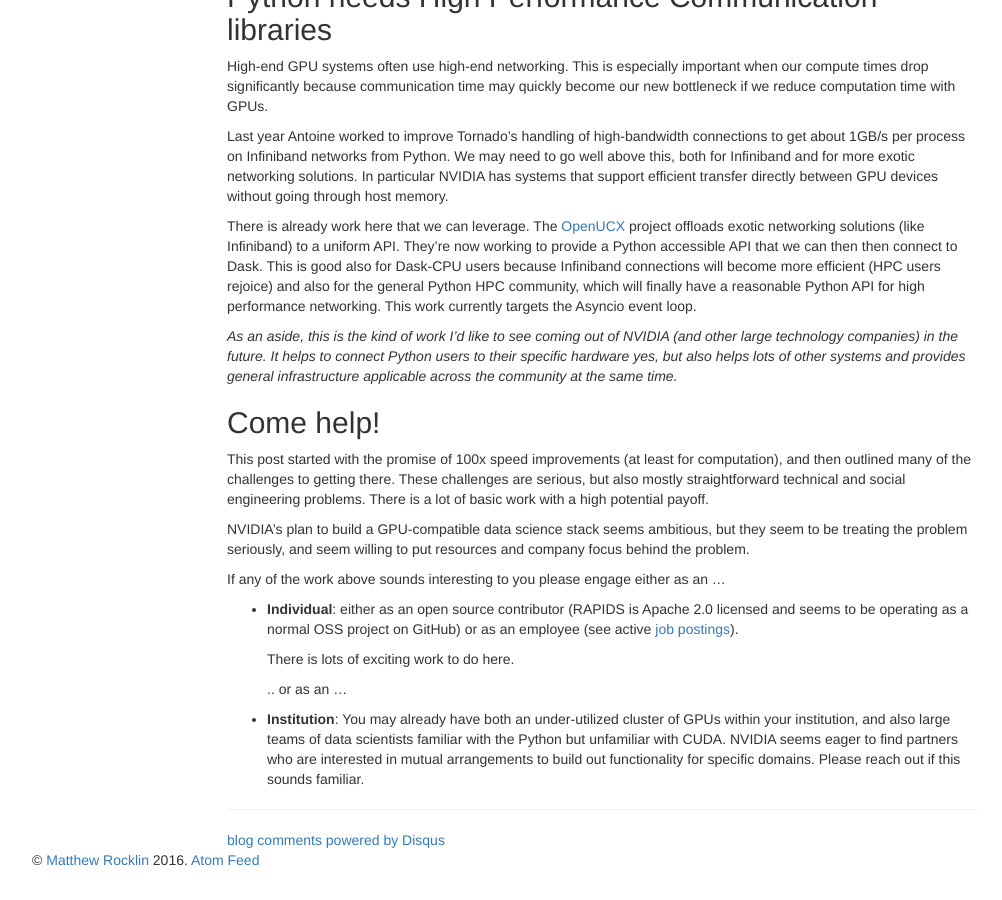
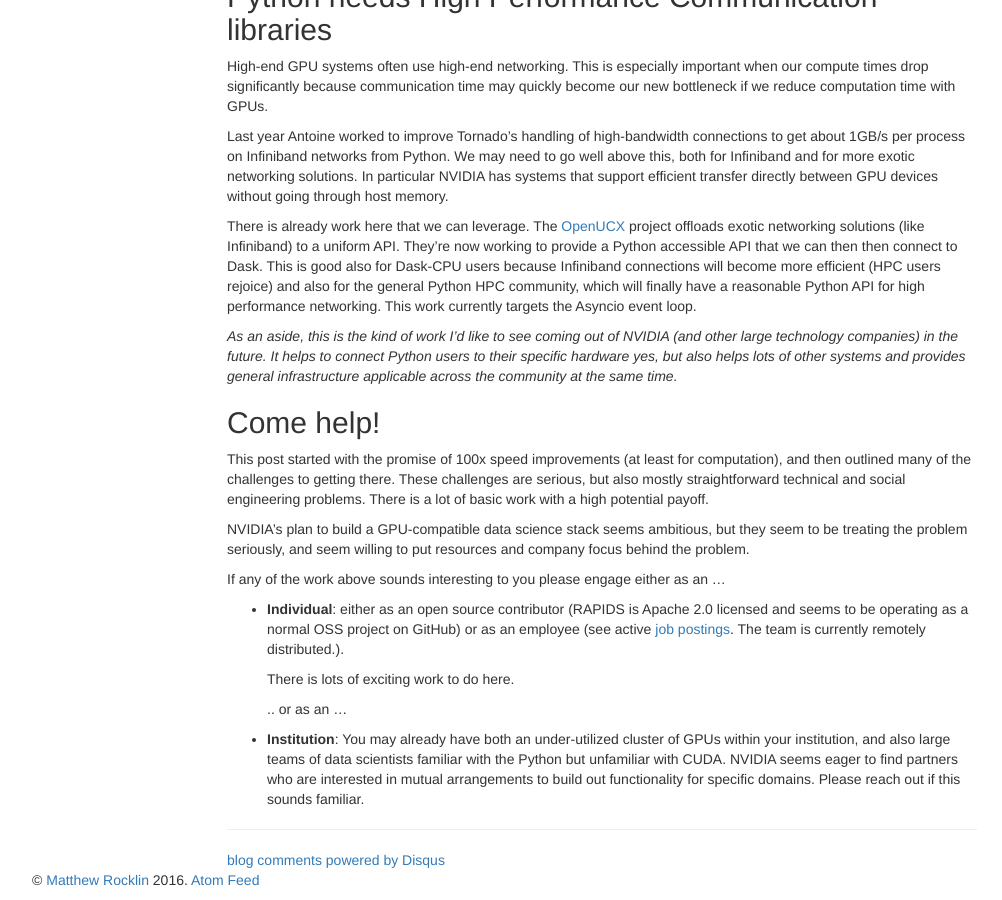
Before and after one commit to besyskymnbk/blog, a Jekyll site: the page built from _posts/work/2018-12-17-gpu-python-challenges.md, in a window 1280 px wide and 900 px high, scrolled down 6600 px. Shown: the whole window, without its empty margins (38-1040 px from the left). Built offline with Jekyll 4.4.1, drawn with Linux system fonts in a browser that asks for light colours; comment, search, counter and statistics services are not loaded.

Commit message:
update job posting link

```diff
--- a/_posts/work/2018-12-17-gpu-python-challenges.md
+++ b/_posts/work/2018-12-17-gpu-python-challenges.md
@@ -503,7 +503,7 @@ If any of the work above sounds interesting to you please engage either as an
 -  **Individual**: either as an open source contributor (RAPIDS is Apache 2.0
    licensed and seems to be operating as a normal OSS project on GitHub) or as
    an employee
-   (see active [job postings](https://www.google.com/search?q=nvidia+rapids&ibp=htl;jobs#fpstate=tldetail&htidocid=PEj50HJ9NiABW4nJAAAAAA%3D%3D&htivrt=jobs)).
+   (see active [job postings](https://nvidia.wd5.myworkdayjobs.com/en-US/NVIDIAExternalCareerSite/job/US-TX-Austin/Senior-Library-Software-Engineer---RAPIDS_JR1919608-1).  The team is currently remotely distributed.).
 
    There is lots of exciting work to do here.
 
```
